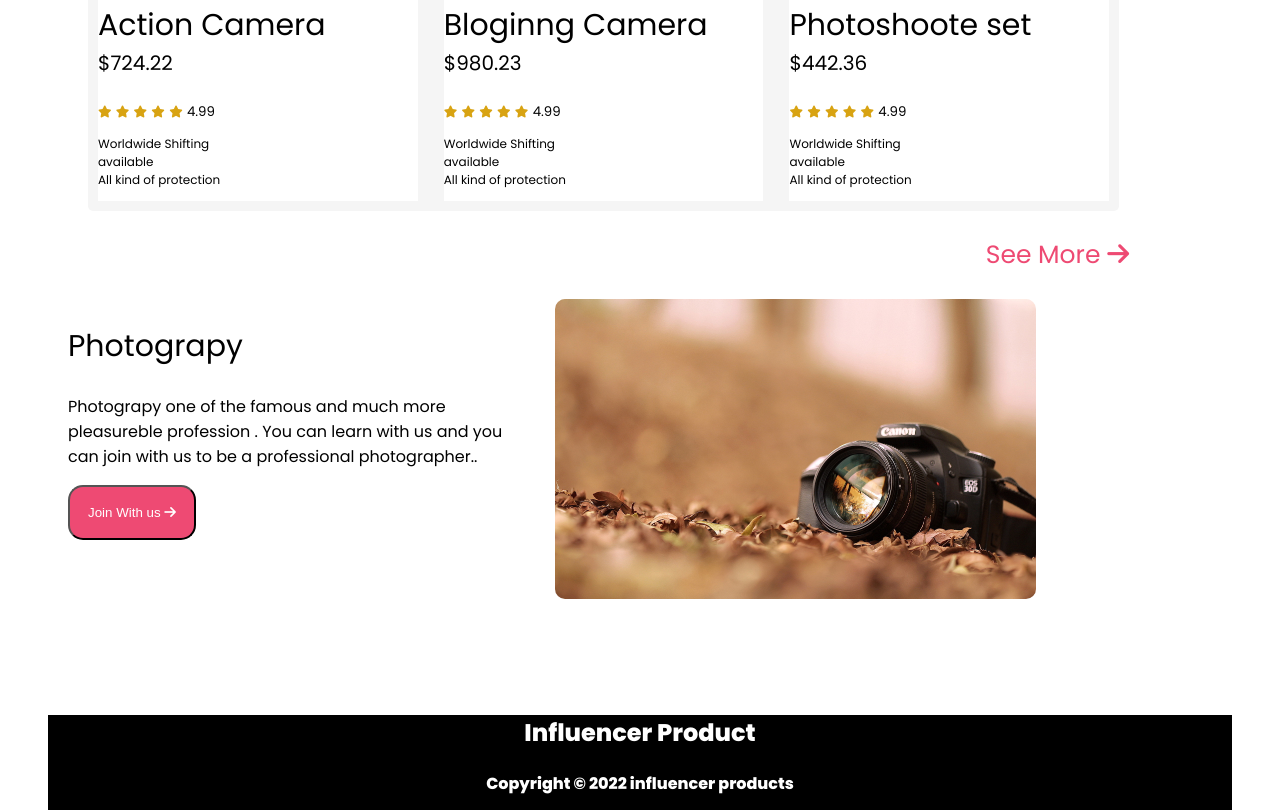
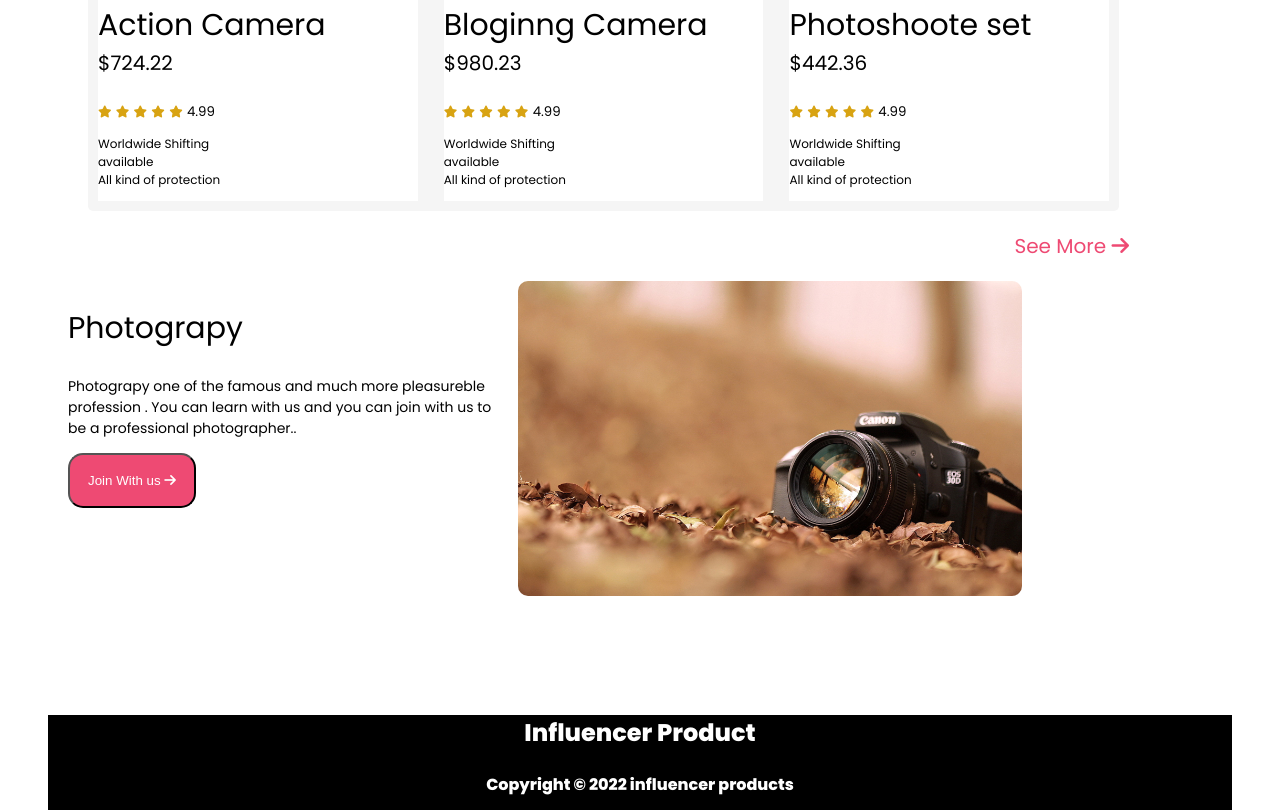
Before and after one commit to Afridi-AD/my-influencer, a plain HTML site: page index.html in a window 1280 px wide. Shown: the part 1987-2797 px from the top of the page. Drawn offline with Linux system fonts and the light colour scheme.

Commit message:
pre-complete

```diff
--- a/index.html
+++ b/index.html
@@ -217,18 +217,18 @@
             </div>
         </div>
         <div class="see-more">
-            <a href="#"> <p>See More <i class="fas fa-arrow-right"></i></p></a>
+            <a href="#"> <p>See More <i class="fas fa-arrow-right"></i></p> </a>
          </div>
     </section>
-    <section class="fun-section">
+    <section class="add-section">
         <div class="container">
-            <div class="fun">
+            <div class="add">
                 <h1>Photograpy</h1>
                 <p>Photograpy one of the famous and much more pleasureble profession . You can learn with us and you can join with us to be a professional photographer.. </p>
                 <a href="#"><button class="common-btn">Join With us
                     <i class="fas fa-arrow-right"></i></button></a>
             </div>
-            <div class="fun-img">
+            <div class="add-img">
                 <img src="first-influencer/images/photography.jpg" alt="">
             </div>
         </div>
--- a/style.css
+++ b/style.css
@@ -12,6 +12,7 @@ body{
 .heading{
     margin: 60px 60px;
     font-weight: 300;
+    color:#ee4a73 ;
 
 
 }
@@ -20,6 +21,7 @@ body{
 .banner-info h1{
         font-size: 30px;
         font-weight: 500;
+
 
 }
 .banner-info{
@@ -90,7 +92,7 @@ body{
     width: 100%;
     text-align: right;
     color: #ee4a73;
-    font-size: 25px;
+    font-size: 20px;
     text-decoration: none;
 
 }
@@ -98,8 +100,8 @@ body{
     margin-right: 143px;
 }
 /* --------------
-----fun-section---- */
-.fun{
+----Add-section---- */
+.add{
     max-width: 40%;
     margin-left: 60px;
 
@@ -110,14 +112,14 @@ body{
     border-radius: 15px;
     color: #fff;
 }
-.fun h1{
+.add h1{
     font-size: 30px;
     font-weight: 400;
 }
-.fun p{
-    font-size: 16px;
+.add p{
+    font-size: 14px;
 }
-.fun-img img{
+.add-img img{
     max-height: 80%;
     max-width: 80%;
     border-radius: 10px;
```
